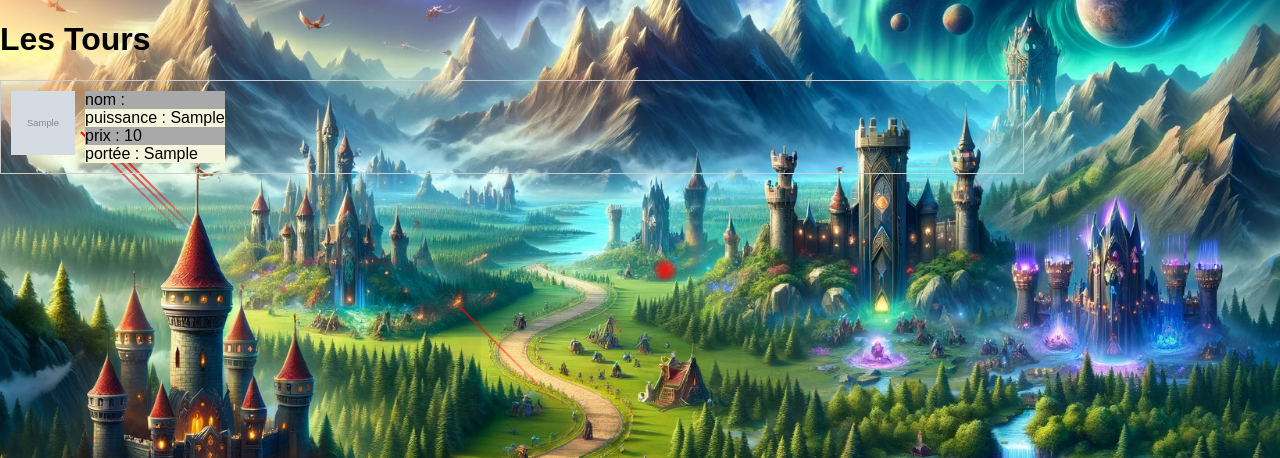
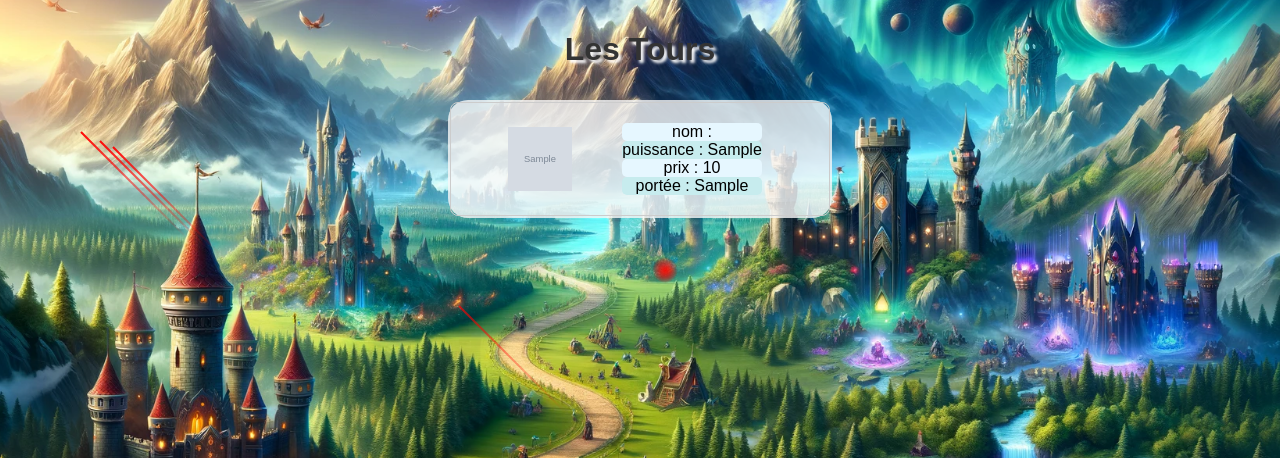
Before and after one commit to BINKSb1aCKt0rCH/SaeDevWeb, a PHP site: page /index.php?module=tours&action=tours in a window 1280 px wide. Shown: the part 105-563 px from the top of the page. Run offline with PHP 8.4, Linux system fonts and the light colour scheme; tables that the repository leaves empty or names only in its code hold one stand-in row (values such as "Sample post"); grey boxes marked "Sample" are stand-in pictures; data that the repository does not hold is empty.

Commit message:
tours + monstres clean

```diff
--- a/modules/mod_monstres/vue_monstres.php
+++ b/modules/mod_monstres/vue_monstres.php
@@ -7,6 +7,7 @@ class VueMonstres extends VueGenerique{
     public function afficheMonstres($tab){
         echo '
         <head>
+        <link rel="stylesheet" href="styleTour.css">
         </head>
         <h1>Les Monstres</h1>
         <table>
@@ -18,10 +19,10 @@ class VueMonstres extends VueGenerique{
                 <td class="case">
                     <img src="'.$monstres['image'].'">
                     <ul>
-                        <li > nom : '.$monstres['nomEnnemi'].'</li>
-                        <li > PV : '.$monstres['pv'].'</li>
-                        <li > XP : '.$monstres['XP'].'</li>
-                        <li > vitesse : '.$monstres['vitesse'].'</li>
+                        <li class="blanc"> nom : '.$monstres['nomEnnemi'].'</li>
+                        <li class="gray"> PV : '.$monstres['pv'].'</li>
+                        <li class="blanc"> XP : '.$monstres['XP'].'</li>
+                        <li class="gray"> vitesse : '.$monstres['vitesse'].'</li>
                     </ul>
                 </td>';
         }
--- a/styleTour.css
+++ b/styleTour.css
@@ -11,22 +11,38 @@ body {
     min-height: 100vh;
 }
 
+h1 {
+    text-align: center;
+    color: #333;
+    text-shadow: 3px 3px 3px white;
+    padding: 10px;
+}
+
 table {
+    background-color: rgba(248, 248, 248, 0.8);
     width: 80%;
-    border-collapse: collapse;
-    margin: 20px 0;
+    border-collapse: separate;
+    margin: 20px 0px;
+    border-radius: 20px;
 }
 
 td {
     border: 1px solid #ccc;
-    padding: 10px;
+    padding: 20px;
     display: flex;
+    align-items: center;
+    flex-direction: row;
+    justify-content: center;
+    align-items: center;
+     border-radius: 8px;
+    text-align: center;
 }
 
 img {
     max-width: 64px;
     height: 64px;
-    margin-right: 10px;
+    margin-right: 50px;
+    margin-left: -10px;
 }
 
 ul {
@@ -36,9 +52,19 @@ ul {
 }
 
 .blanc {
-    background: beige;
+    background: #c7ecee;
+    border-radius: 5px;
 }
 
 .gray {
-    background-color: darkgrey;
+    background-color: #e6f7ff;
+    border-radius: 5px;
 }
+
+@media screen and (min-width: 768px) {
+    /* Appliquer ces styles uniquement pour les écrans de 768 pixels et plus */
+    table {
+        width: 30%;
+        margin: 20px auto;
+    }
+}
```
